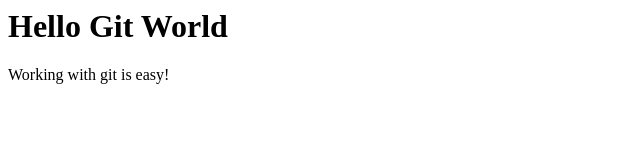
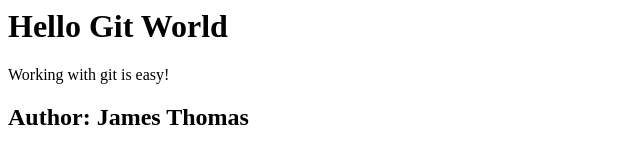
Before and after one commit to jthomas27205/GitGithubMasterclass, a plain HTML site: page index.html in a window 1280 px wide. Shown: the whole page, without its empty margins (0-640 px from the left). Drawn offline with Linux system fonts and the light colour scheme.

Commit message:
Add author
I have added a header to the index.html file
that now contains my name as the author of the
file.

```diff
--- a/index.html
+++ b/index.html
@@ -3,3 +3,5 @@
 <div
     <p>Working with git is easy!</p>
 </div>
+
+<h2>Author: James Thomas</h2>
```
